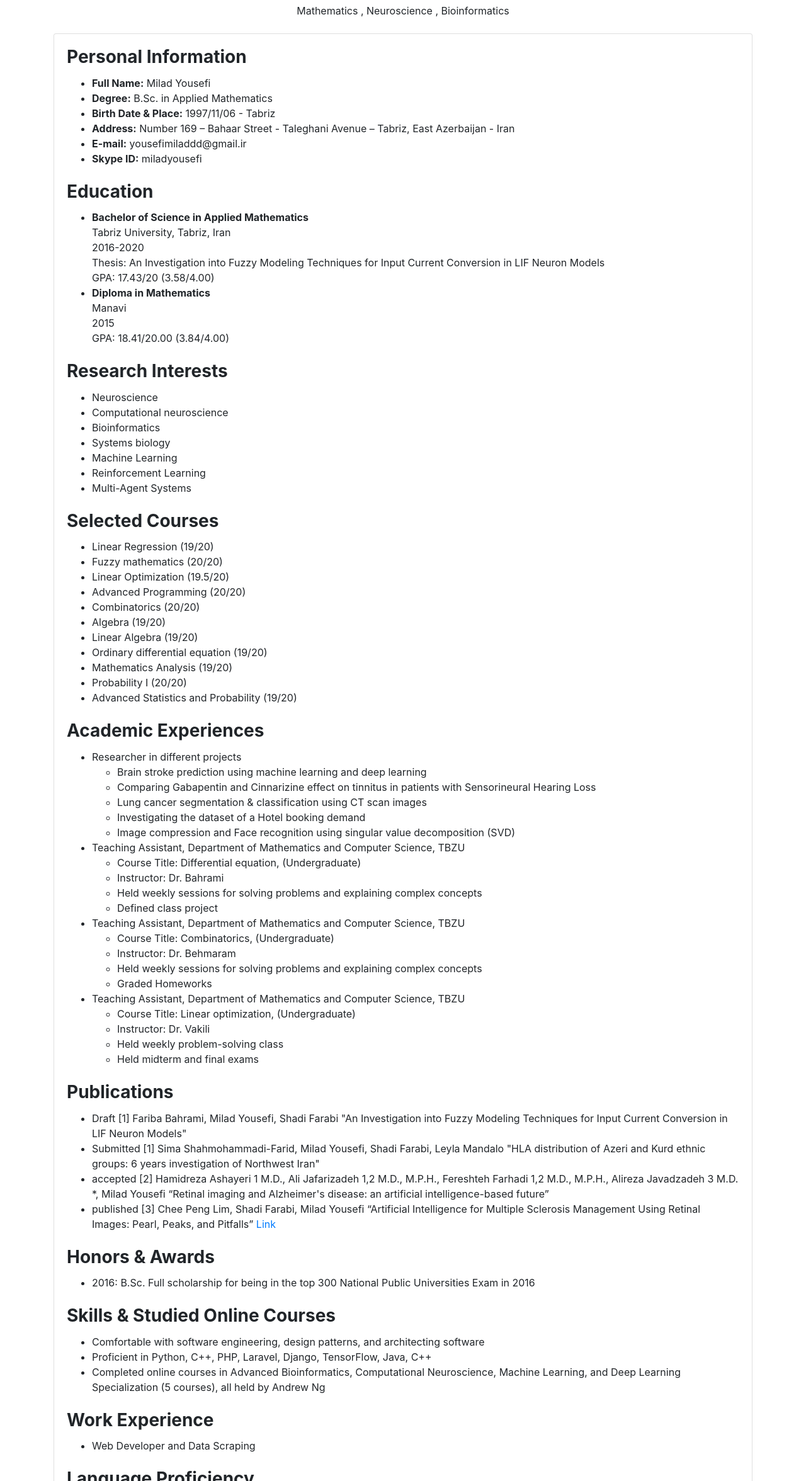
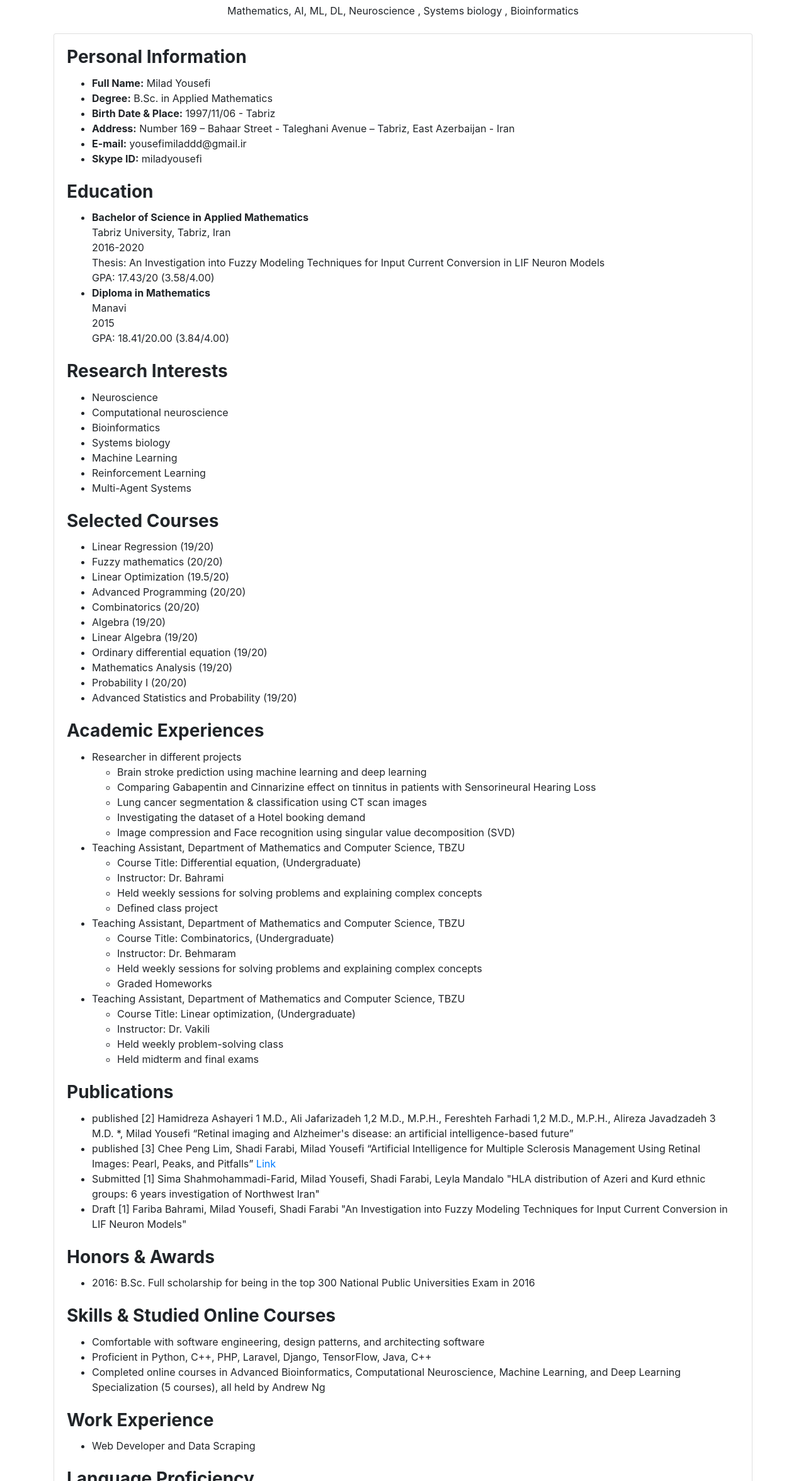
Before and after one commit to miladyousefi/miladyousefi.github.io, a plain HTML site: page index.html in a window 1280 px wide. Shown: the part 99-2451 px from the top of the page at 63% size. Drawn offline with nearby package versions, Linux system fonts and the light colour scheme.

```diff
--- a/index.html
+++ b/index.html
@@ -25,7 +25,7 @@
             <div class="col-md-12 mx-auto">
                 <div class="text-center mb-4">
                     <h1 class="font-weight-bold">Milad Yousefi</h1>
-                    <p>Mathematics , Neuroscience , Bioinformatics</p>
+                    <p>Mathematics, AI, ML, DL, Neuroscience , Systems biology , Bioinformatics </p>
                 </div>
                 <div class="card">
                     <div class="card-body">
@@ -125,11 +125,13 @@
 
                         <h3 class="card-title mt-4">Publications</h3>
                         <ul>
+                            <li>published [2] Hamidreza Ashayeri 1 M.D., Ali Jafarizadeh 1,2 M.D., M.P.H., Fereshteh Farhadi 1,2 M.D., M.P.H., Alireza Javadzadeh 3 M.D. *, Milad Yousefi “Retinal imaging and Alzheimer's disease: an artificial intelligence-based future”</li>
+                            <li>published [3] Chee Peng Lim, Shadi Farabi, Milad Yousefi “Artificial Intelligence for Multiple Sclerosis Management Using Retinal Images: Pearl, Peaks, and Pitfalls” <a href="https://www.tandfonline.com/doi/full/10.1080/08820538.2023.2293030">Link</a></li>
+                            <li>Submitted [1] Sima Shahmohammadi-Farid, Milad Yousefi, Shadi Farabi, Leyla Mandalo "HLA distribution of Azeri and Kurd ethnic groups: 6 years investigation of Northwest Iran"</li>
                             <li>Draft [1] Fariba Bahrami, Milad Yousefi, Shadi Farabi "An Investigation into Fuzzy Modeling Techniques for Input Current Conversion in LIF Neuron Models"</li>
-                            <li>Submitted [1] Sima Shahmohammadi-Farid, Milad Yousefi, Shadi Farabi, Leyla Mandalo "HLA distribution of Azeri and Kurd ethnic groups: 6 years investigation of Northwest Iran"</li>
-                            <li>accepted [2] Hamidreza Ashayeri 1 M.D., Ali Jafarizadeh 1,2 M.D., M.P.H., Fereshteh Farhadi 1,2 M.D., M.P.H., Alireza Javadzadeh 3 M.D. *, Milad Yousefi “Retinal imaging and Alzheimer's disease: an artificial intelligence-based future”</li>
-                            <li>published [3] Chee Peng Lim, Shadi Farabi, Milad Yousefi “Artificial Intelligence for Multiple Sclerosis Management Using Retinal Images: Pearl, Peaks, and Pitfalls” <a href="https://www.tandfonline.com/doi/full/10.1080/08820538.2023.2293030">Link</a></li>
+
                         </ul>
+
 
                         <h3 class="card-title mt-4">Honors & Awards</h3>
                         <ul>
```
